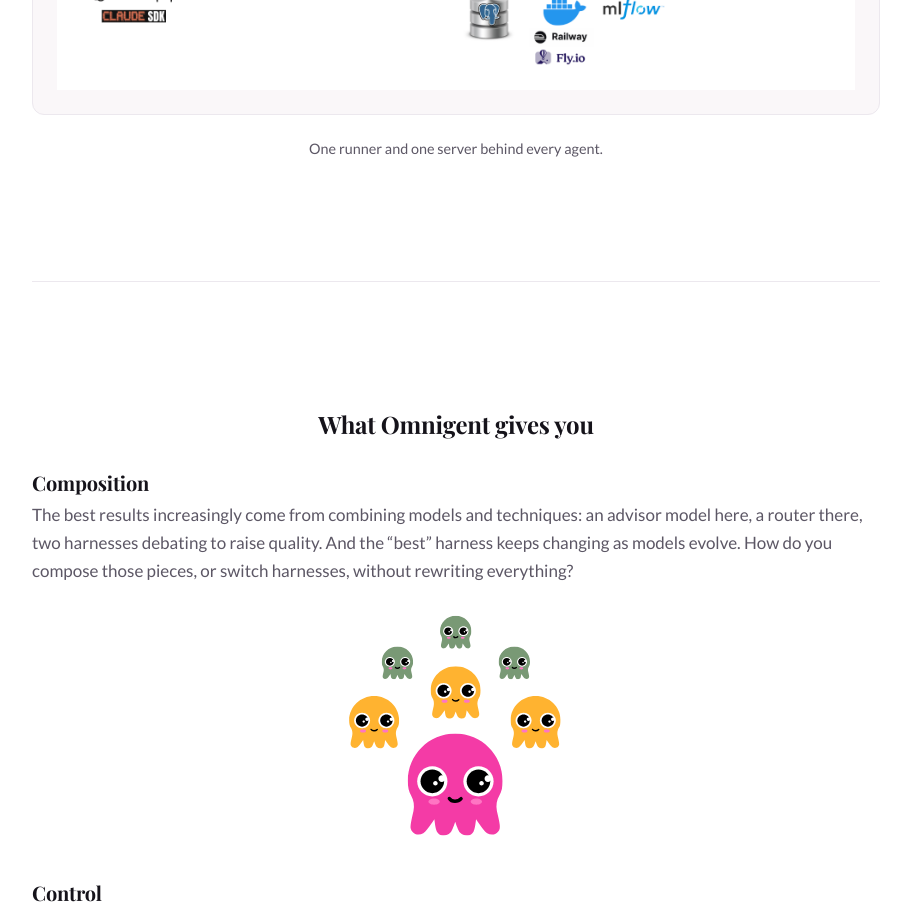
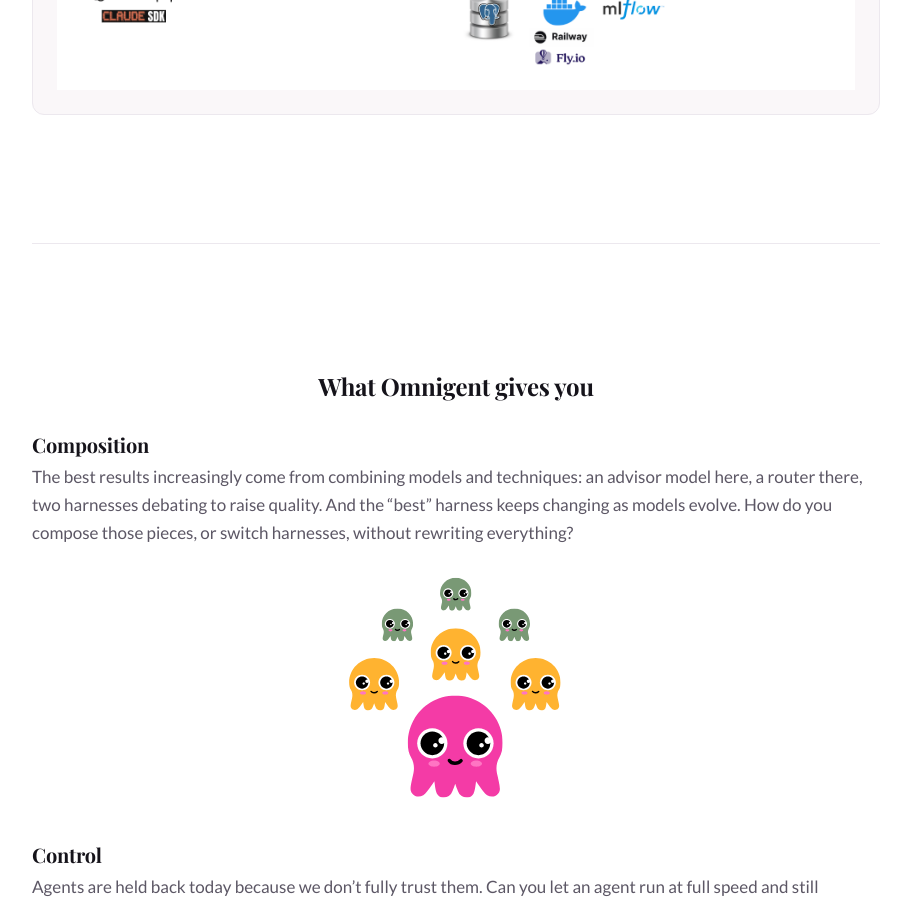
Before and after one commit to omnigent-ai/omnigent-site, a Next.js app: page / in a window 1280 px wide. Shown: the part 1060-1965 px from the top of the page, without its empty margins (184-1095 px from the left). Built offline with nearby package versions, Linux system fonts and the light colour scheme; a web font is replaced by a local one.

Commit message:
remove the architecture figcaption
Co-authored-by: Isaac

```diff
--- a/app/page.js
+++ b/app/page.js
@@ -46,7 +46,6 @@ export default function Home() {
                 width={930}
                 height={430}
               />
-              <figcaption>One runner and one server behind every agent.</figcaption>
             </figure>
           </section>
 
```
